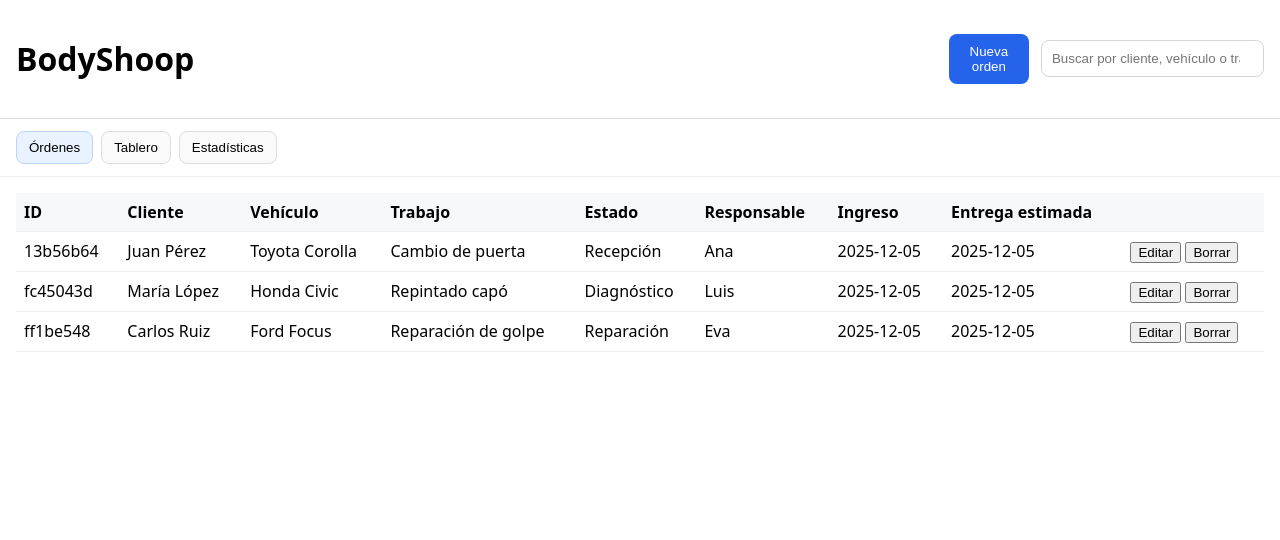
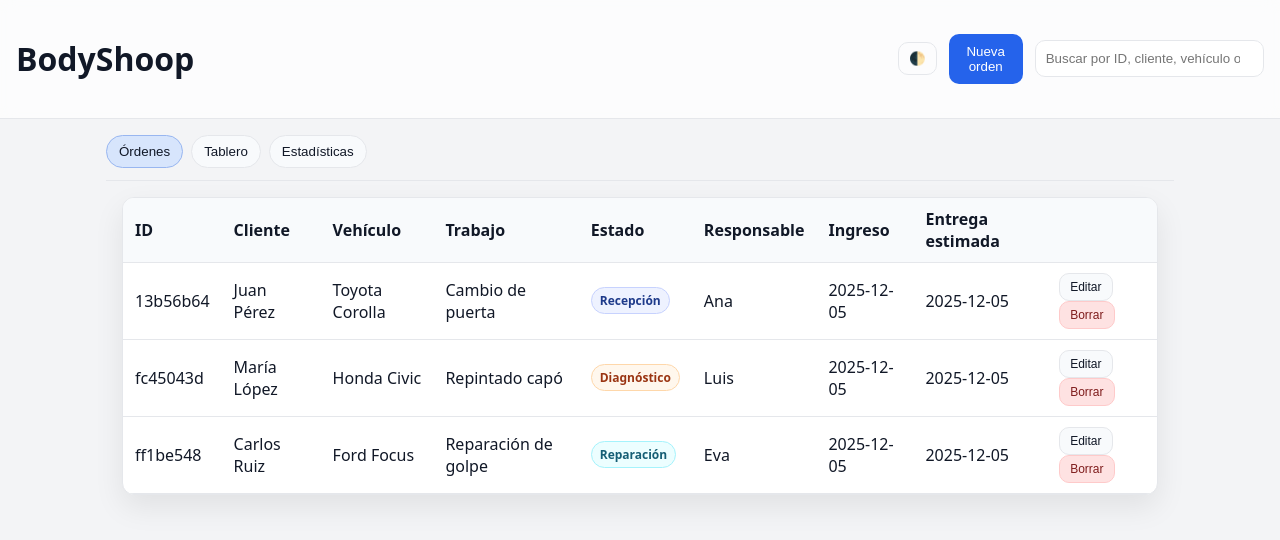
Before and after one commit to jorssmx/MVP_Body_Shoop, a plain HTML site: page index.html in a window 1280 px wide. Drawn offline with Linux system fonts and the light colour scheme.

Commit message:
change diseño para que tenga más ejemplo: bótones de eliminar, o destaque el tipo de Estado como Diágnostico, Recepción etc.

```diff
--- a/app.js
+++ b/app.js
@@ -49,14 +49,26 @@ const state = {
   items: [],
   filtro: ""
 }
+const themeKey = "bodyshoop.theme"
 function init() {
   state.items = db.seedIfEmpty()
+  initTheme()
   mountTabs()
   mountForm()
   mountSearch()
   renderLista()
   renderTablero()
   renderEstadisticas()
+}
+function initTheme() {
+  const current = localStorage.getItem(themeKey) || "light"
+  document.documentElement.setAttribute("data-theme", current)
+  const btn = document.getElementById("btnTheme")
+  if (btn) btn.addEventListener("click", () => {
+    const next = document.documentElement.getAttribute("data-theme") === "dark" ? "light" : "dark"
+    document.documentElement.setAttribute("data-theme", next)
+    localStorage.setItem(themeKey, next)
+  })
 }
 function mountTabs() {
   const tabs = document.querySelectorAll(".tab")
@@ -161,18 +173,18 @@ function renderLista() {
       <td>${i.cliente}</td>
       <td>${i.vehiculo}</td>
       <td>${i.trabajo}</td>
-      <td>${i.estado}</td>
+      <td><span class="badge ${badgeClass(i.estado)}">${i.estado}</span></td>
       <td>${i.responsable || ""}</td>
       <td>${i.fechaIngreso || ""}</td>
       <td>${i.fechaEntregaEstimada || ""}</td>
       <td>
-        <button data-id="${i.id}" class="btn-editar">Editar</button>
-        <button data-id="${i.id}" class="btn-borrar">Borrar</button>
+        <button data-id="${i.id}" class="btn btn-edit small">Editar</button>
+        <button data-id="${i.id}" class="btn btn-borrar small danger">Borrar</button>
       </td>
     `
     tbody.appendChild(tr)
   })
-  tbody.querySelectorAll(".btn-editar").forEach(b => b.addEventListener("click", () => {
+  tbody.querySelectorAll(".btn-edit").forEach(b => b.addEventListener("click", () => {
     const id = b.getAttribute("data-id")
     const item = state.items.find(x => x.id === id)
     openForm(item)
@@ -215,6 +227,10 @@ function renderTablero() {
       })
       right.appendChild(sel)
       card.appendChild(left)
+      const badge = document.createElement("span")
+      badge.className = `badge ${badgeClass(i.estado)}`
+      badge.textContent = i.estado
+      left.appendChild(badge)
       card.appendChild(right)
       cards.appendChild(card)
     })
@@ -222,6 +238,18 @@ function renderTablero() {
     col.appendChild(cards)
     wrap.appendChild(col)
   })
+}
+function badgeClass(estado) {
+  const map = {
+    "Recepción": "badge-recepcion",
+    "Diagnóstico": "badge-diagnostico",
+    "Presupuesto": "badge-presupuesto",
+    "Reparación": "badge-reparacion",
+    "Pintura": "badge-pintura",
+    "Entrega": "badge-entrega",
+    "Cerrado": "badge-cerrado"
+  }
+  return map[estado] || ""
 }
 function renderEstadisticas() {
   const wrap = document.getElementById("estadisticas")
@@ -259,6 +287,7 @@ function filtered() {
   if (!state.filtro) return state.items
   const f = state.filtro
   return state.items.filter(i =>
+    (i.id || "").toLowerCase().includes(f) ||
     (i.cliente || "").toLowerCase().includes(f) ||
     (i.vehiculo || "").toLowerCase().includes(f) ||
     (i.trabajo || "").toLowerCase().includes(f) ||
--- a/index.html
+++ b/index.html
@@ -10,10 +10,12 @@
   <header class="app-header">
     <h1>BodyShoop</h1>
     <div class="header-actions">
+      <button id="btnTheme" class="ghost" title="Cambiar tema">🌓</button>
       <button id="btnNuevaOrden" class="primary">Nueva orden</button>
-      <input id="busqueda" type="search" placeholder="Buscar por cliente, vehículo o trabajo" />
+      <input id="busqueda" type="search" placeholder="Buscar por ID, cliente, vehículo o trabajo" />
     </div>
   </header>
+  <div class="container">
     <nav class="tabs">
       <button data-tab="lista" class="tab active">Órdenes</button>
       <button data-tab="tablero" class="tab">Tablero</button>
@@ -45,6 +47,7 @@
         <div id="estadisticas" class="stats"></div>
       </section>
     </main>
+  </div>
 
   <dialog id="modalOrden">
     <form id="formOrden" method="dialog">
--- a/style.css
+++ b/style.css
@@ -1,31 +1,49 @@
-:root { color-scheme: light dark; }
-* { box-sizing: border-box; }
-body { margin: 0; font-family: system-ui, -apple-system, Segoe UI, Roboto, Helvetica, Arial, sans-serif; }
-.app-header { display: flex; align-items: center; justify-content: space-between; padding: 16px; border-bottom: 1px solid #ddd; gap: 12px; }
+:root { color-scheme: light dark; --bg: #f3f4f6; --surface: #ffffff; --surface-2: #f8fafc; --border: #e5e7eb; --text: #111827; --muted: #6b7280; --primary: #2563eb; --primary-hover: #1e4fd6; --shadow: 0 12px 30px rgba(0,0,0,.08); }
+html[data-theme="dark"] { --bg: #0b0f14; --surface: #0f141a; --surface-2: #121821; --border: #1f2937; --text: #e5e7eb; --muted: #9aa3b2; --primary: #3b82f6; --primary-hover: #2563eb; --shadow: 0 12px 30px rgba(0,0,0,.35); }
+ * { box-sizing: border-box; }
+ html { background: var(--bg); }
+ body { margin: 0; min-height: 100vh; font-family: system-ui, -apple-system, Segoe UI, Roboto, Helvetica, Arial, sans-serif; background: var(--bg); color: var(--text); }
+.app-header { position: sticky; top: 0; z-index: 10; display: flex; align-items: center; justify-content: space-between; padding: 16px; border-bottom: 1px solid var(--border); gap: 12px; backdrop-filter: saturate(140%) blur(8px); background: color-mix(in oklab, var(--surface) 70%, transparent); }
 .header-actions { display: flex; align-items: center; gap: 12px; }
-.tabs { display: flex; gap: 8px; padding: 12px 16px; border-bottom: 1px solid #eee; }
-.tab { appearance: none; border: 1px solid #ddd; background: #fafafa; padding: 8px 12px; border-radius: 8px; cursor: pointer; }
-.tab.active { background: #e9f2ff; border-color: #bcd3ff; }
-.primary { background: #2563eb; color: white; border: none; padding: 10px 14px; border-radius: 8px; cursor: pointer; }
-.primary:hover { background: #1e4fd6; }
+.container { max-width: 1100px; margin: 0 auto; padding: 16px; }
+.tabs { display: flex; gap: 8px; padding: 0 0 12px 0; border-bottom: 1px solid var(--border); }
+.tab { appearance: none; border: 1px solid var(--border); background: var(--surface-2); color: var(--text); padding: 8px 12px; border-radius: 999px; cursor: pointer; transition: all .15s ease; }
+.tab:hover { transform: translateY(-1px); box-shadow: var(--shadow); }
+.tab.active { background: color-mix(in oklab, var(--primary) 15%, var(--surface-2)); border-color: color-mix(in oklab, var(--primary) 40%, var(--border)); }
+.primary { background: var(--primary); color: white; border: none; padding: 10px 14px; border-radius: 10px; cursor: pointer; transition: background .15s ease, transform .15s ease; }
+.primary:hover { background: var(--primary-hover); transform: translateY(-1px); }
+.ghost { background: transparent; border: 1px solid var(--border); color: var(--text); padding: 8px 10px; border-radius: 10px; cursor: pointer; }
 main { padding: 16px; }
-.tabla { width: 100%; border-collapse: collapse; }
-.tabla th, .tabla td { border-bottom: 1px solid #eee; padding: 8px; text-align: left; }
-.tabla th { background: #f6f8fa; }
+.tabla { width: 100%; border-collapse: separate; border-spacing: 0; background: var(--surface); border: 1px solid var(--border); border-radius: 12px; box-shadow: var(--shadow); overflow: hidden; }
+.tabla th, .tabla td { border-bottom: 1px solid var(--border); padding: 10px 12px; text-align: left; }
+.tabla thead th { background: var(--surface-2); font-weight: 600; }
+.tabla tbody tr:hover { background: color-mix(in oklab, var(--surface-2) 60%, transparent); }
+.badge { display: inline-block; padding: 4px 8px; border-radius: 999px; font-size: 12px; font-weight: 600; border: 1px solid var(--border); }
+.badge-recepcion { background: #eef2ff; color: #1e3a8a; border-color: #c7d2fe; }
+.badge-diagnostico { background: #fff7ed; color: #9a3412; border-color: #fed7aa; }
+.badge-presupuesto { background: #f5f3ff; color: #6d28d9; border-color: #ddd6fe; }
+.badge-reparacion { background: #ecfeff; color: #155e75; border-color: #a5f3fc; }
+.badge-pintura { background: #f0fdf4; color: #166534; border-color: #bbf7d0; }
+.badge-entrega { background: #fefce8; color: #854d0e; border-color: #fde68a; }
+.badge-cerrado { background: #eef2f7; color: #1f2937; border-color: #cfd8e3; }
+.btn { appearance: none; border: 1px solid var(--border); background: var(--surface-2); color: var(--text); padding: 8px 12px; border-radius: 10px; cursor: pointer; transition: all .15s ease; }
+.btn.small { padding: 6px 10px; font-size: 12px; }
+.btn:hover { transform: translateY(-1px); box-shadow: var(--shadow); }
+.btn.danger { background: #fee2e2; border-color: #fecaca; color: #7f1d1d; }
 .kanban { display: grid; grid-template-columns: repeat(7, 1fr); gap: 12px; }
-.col { background: #f8fafc; border: 1px solid #e5e7eb; border-radius: 8px; display: flex; flex-direction: column; }
-.col header { padding: 10px; font-weight: 600; border-bottom: 1px solid #e5e7eb; }
-.col .cards { padding: 10px; display: flex; flex-direction: column; gap: 8px; }
-.card { border: 1px solid #e5e7eb; background: white; border-radius: 8px; padding: 8px; display: grid; grid-template-columns: 1fr auto; gap: 8px; align-items: center; }
+.col { background: var(--surface); border: 1px solid var(--border); border-radius: 12px; display: flex; flex-direction: column; box-shadow: var(--shadow); }
+.col header { padding: 12px; font-weight: 700; border-bottom: 1px solid var(--border); }
+.col .cards { padding: 12px; display: flex; flex-direction: column; gap: 10px; }
+.card { border: 1px solid var(--border); background: var(--surface-2); border-radius: 12px; padding: 10px; display: grid; grid-template-columns: 1fr auto; gap: 8px; align-items: center; }
 .card-title { font-weight: 600; }
-.card small { color: #6b7280; }
+.card small { color: var(--muted); }
 .stats { display: grid; grid-template-columns: repeat(3, 1fr); gap: 12px; }
-.stat { border: 1px solid #e5e7eb; border-radius: 8px; background: #f8fafc; padding: 16px; }
+.stat { border: 1px solid var(--border); border-radius: 12px; background: var(--surface); padding: 16px; box-shadow: var(--shadow); }
 .form-grid { display: grid; grid-template-columns: repeat(2, 1fr); gap: 12px; }
 .form-grid .full { grid-column: 1 / -1; }
 label { display: grid; gap: 6px; font-size: 14px; }
-input, select, textarea { padding: 10px; border: 1px solid #d1d5db; border-radius: 8px; width: 100%; }
-dialog { border: none; border-radius: 12px; padding: 0; }
-.modal-actions { display: flex; justify-content: flex-end; gap: 12px; padding: 12px; border-top: 1px solid #eee; }
+input, select, textarea { padding: 10px; border: 1px solid var(--border); border-radius: 10px; width: 100%; background: var(--surface); color: var(--text); }
+dialog { border: 1px solid var(--border); border-radius: 16px; padding: 0; background: var(--surface); color: var(--text); box-shadow: var(--shadow); }
+.modal-actions { display: flex; justify-content: flex-end; gap: 12px; padding: 12px; border-top: 1px solid var(--border); }
 .hidden { display: none; }
 @media (max-width: 900px) { .kanban { grid-template-columns: 1fr; } .stats { grid-template-columns: 1fr; } .form-grid { grid-template-columns: 1fr; } }
```
Lines whose indentation alone changed are shown as unchanged.
